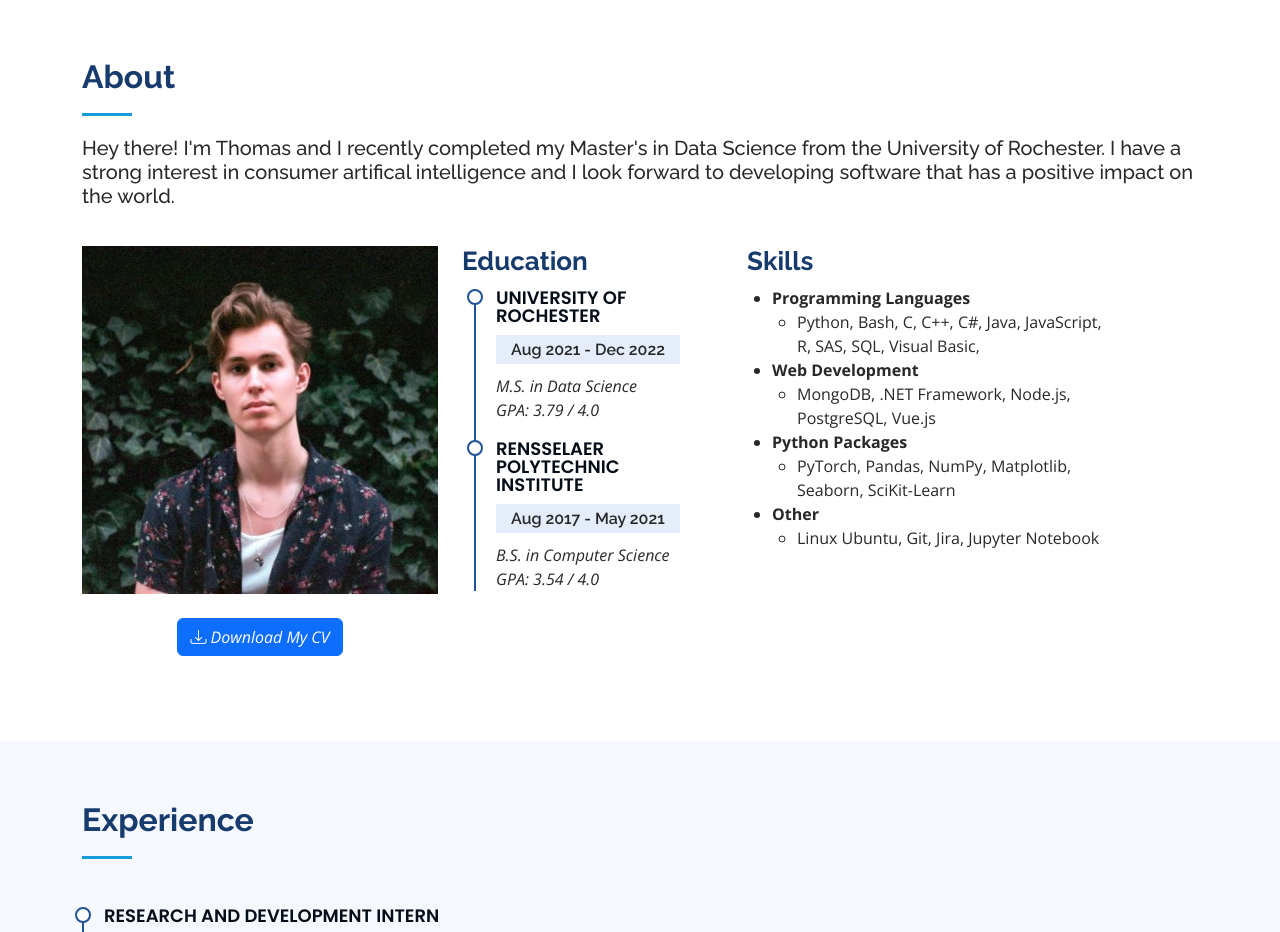
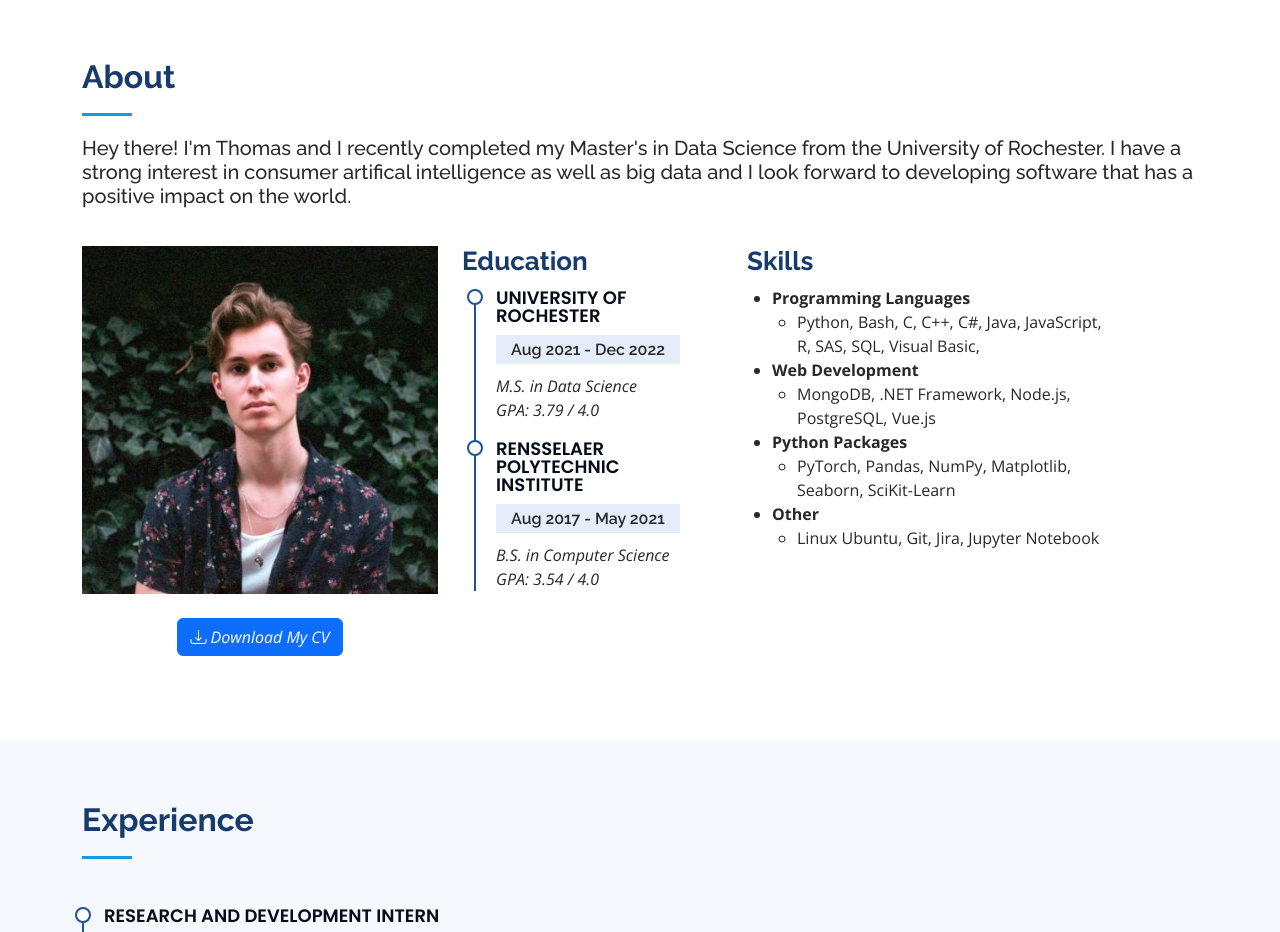
Before and after one commit to thomasdurkin/thomasdurkin.github.io, a plain HTML site: page index.html in a window 1280 px wide. Shown: the part 802-1734 px from the top of the page. Drawn offline with nearby package versions, Linux system fonts and the light colour scheme.

Commit message:
change bio

```diff
--- a/index.html
+++ b/index.html
@@ -75,7 +75,7 @@
 			<div class="section-title">
 			<h2>About</h2>
 			<h5>Hey there! I'm Thomas and I recently completed my Master's in Data Science from the University of Rochester. I have a strong interest in
-				consumer artifical intelligence and I look forward to developing software that has a positive impact on the world.
+				consumer artifical intelligence as well as big data and I look forward to developing software that has a positive impact on the world.
 			</h5>
 			</div>
 
```
